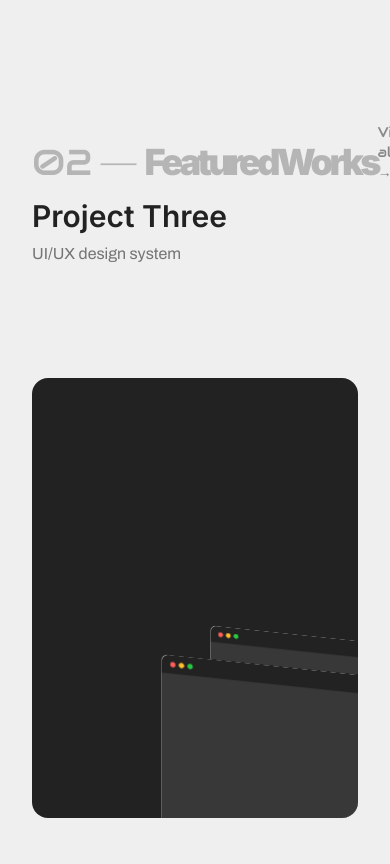
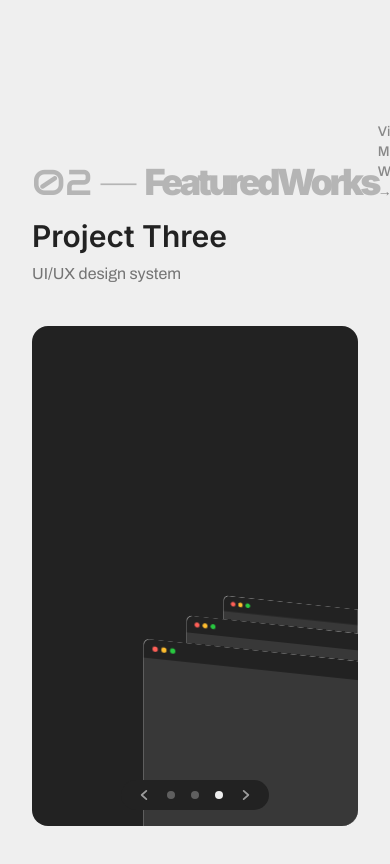
Before and after one commit to mors-codes/portfolio-2026, a Next.js app: page / in a window 390 px wide. Shown: the part 2540-3404 px from the top of the page. Built offline with nearby package versions, Linux system fonts and the light colour scheme; a web font is replaced by a local one.

Commit message:
add prev/next/goto controls, sync dot indicator, remove pauseOnHover

```diff
--- a/src/components/sections/Works.tsx
+++ b/src/components/sections/Works.tsx
@@ -1,7 +1,7 @@
 "use client";
 
-import { useState } from "react";
-import CardSwap, { Card } from "@/components/ui/CardSwap";
+import { useRef, useState } from "react";
+import CardSwap, { Card, type CardSwapHandle } from "@/components/ui/CardSwap";
 
 interface WorkItem {
   title: string;
@@ -17,6 +17,7 @@ const WORKS: WorkItem[] = [
 export default function Works() {
   const [frontIdx, setFrontIdx] = useState(0);
   const active = WORKS[frontIdx];
+  const cardSwapRef = useRef<CardSwapHandle>(null);
 
   return (
     <section className="min-h-screen px-8 py-24 md:px-16">
@@ -28,25 +29,25 @@ export default function Works() {
             FeaturedWorks
           </span>
         </p>
-        <a href="/works" className="font-mono-label text-sm text-ink/50 hover:text-ink">
-          View all →
+        <a href="/works" className="font-sans text-sm font-medium text-ink/50 hover:text-ink">
+          View More Works →
         </a>
       </div>
 
-      <div className="grid gap-12 md:grid-cols-2 md:items-center">
+      <div className="grid -gap-5 md:grid-cols-2 md:items-center">
         <div>
           <h3 className="font-display text-3xl font-semibold">{active.title}</h3>
           <p className="mt-2 font-sans text-base text-ink/60">{active.description}</p>
         </div>
 
-        <div className="relative mx-auto mt-16 h-110 w-full overflow-hidden rounded-2xl bg-ink p-8">
+        <div className="relative mx-auto mt-10 h-125 w-full overflow-hidden rounded-2xl bg-ink p-8">
           <CardSwap
-            width={500}
-            height={350}
+            ref={cardSwapRef}
+            width={520}
+            height={420}
             cardDistance={60}
             verticalDistance={70}
             delay={3000}
-            pauseOnHover={true}
             onFrontChange={setFrontIdx}
           >
             {WORKS.map((work) => (
@@ -62,6 +63,66 @@ export default function Works() {
               </Card>
             ))}
           </CardSwap>
+
+          <div className="absolute bottom-4 left-1/2 z-10 flex -translate-x-1/2 items-center gap-4 rounded-full bg-ink px-4 py-2">
+            <button
+              type="button"
+              aria-label="Previous project"
+              onClick={() => cardSwapRef.current?.prev()}
+              className="text-bg/60 hover:text-bg"
+            >
+              <svg
+                width="14"
+                height="14"
+                viewBox="0 0 24 24"
+                fill="none"
+                xmlns="http://www.w3.org/2000/svg"
+                aria-hidden="true"
+              >
+                <path
+                  d="M16 5L8 12L16 19"
+                  stroke="currentColor"
+                  strokeWidth="3"
+                  strokeLinecap="round"
+                  strokeLinejoin="round"
+                />
+              </svg>
+            </button>
+            {WORKS.map((work, i) => (
+              <button
+                key={work.title}
+                type="button"
+                aria-label={`Show ${work.title}`}
+                onClick={() => cardSwapRef.current?.goTo(i)}
+                className={`h-2 w-2 rounded-full transition-colors ${
+                  frontIdx === i ? "bg-bg" : "bg-bg/30"
+                }`}
+              />
+            ))}
+            <button
+              type="button"
+              aria-label="Next project"
+              onClick={() => cardSwapRef.current?.next()}
+              className="text-bg/60 hover:text-bg"
+            >
+              <svg
+                width="14"
+                height="14"
+                viewBox="0 0 24 24"
+                fill="none"
+                xmlns="http://www.w3.org/2000/svg"
+                aria-hidden="true"
+              >
+                <path
+                  d="M8 5L16 12L8 19"
+                  stroke="currentColor"
+                  strokeWidth="3"
+                  strokeLinecap="round"
+                  strokeLinejoin="round"
+                />
+              </svg>
+            </button>
+          </div>
         </div>
       </div>
     </section>
--- a/src/components/ui/CardSwap.tsx
+++ b/src/components/ui/CardSwap.tsx
@@ -6,6 +6,7 @@ import React, {
   forwardRef,
   isValidElement,
   useEffect,
+  useImperativeHandle,
   useMemo,
   useRef,
   type ReactElement,
@@ -62,7 +63,6 @@ interface CardSwapProps {
   cardDistance?: number;
   verticalDistance?: number;
   delay?: number;
-  pauseOnHover?: boolean;
   onCardClick?: (idx: number) => void;
   onFrontChange?: (idx: number) => void;
   skewAmount?: number;
@@ -70,37 +70,32 @@ interface CardSwapProps {
   children: ReactNode;
 }
 
-const CardSwap = ({
+export interface CardSwapHandle {
+  next: () => void;
+  prev: () => void;
+  goTo: (index: number) => void;
+}
+
+const CardSwap = forwardRef<CardSwapHandle, CardSwapProps>(
+    (
+      {
         width = 500,
         height = 400,
         cardDistance = 60,
         verticalDistance = 70,
         delay = 5000,
-  pauseOnHover = false,
         onCardClick,
         onFrontChange,
         skewAmount = 6,
         easing = "elastic",
         children,
-}: CardSwapProps) => {
+      },
+      ref
+    ) => {
     const config =
       easing === "elastic"
-      ? {
-          ease: "elastic.out(0.6,0.9)",
-          durDrop: 2,
-          durMove: 2,
-          durReturn: 2,
-          promoteOverlap: 0.9,
-          returnDelay: 0.05,
-        }
-      : {
-          ease: "power1.inOut",
-          durDrop: 0.8,
-          durMove: 0.8,
-          durReturn: 0.8,
-          promoteOverlap: 0.45,
-          returnDelay: 0.2,
-        };
+        ? { ease: "elastic.out(0.6,0.9)", duration: 0.9 }
+        : { ease: "power1.inOut", duration: 0.6 };
 
     const childArr = useMemo(
       () => Children.toArray(children) as ReactElement<CardProps>[],
@@ -119,6 +114,7 @@ const CardSwap = ({
     const tlRef = useRef<gsap.core.Timeline | null>(null);
     const intervalRef = useRef<number | undefined>(undefined);
     const container = useRef<HTMLDivElement>(null);
+    const renderOrderRef = useRef<(target: number[]) => void>(() => {});
 
     useEffect(() => {
       const total = refs.length;
@@ -127,94 +123,82 @@ const CardSwap = ({
           placeNow(r.current, makeSlot(i, cardDistance, verticalDistance, total), skewAmount);
         }
       });
-
       onFrontChange?.(order.current[0]);
 
-    const swap = () => {
-      if (order.current.length < 2) return;
-
-      const [front, ...rest] = order.current;
-      const elFront = refs[front].current;
-      if (!elFront) return;
+      const renderOrder = (target: number[]) => {
+        tlRef.current?.kill();
         const tl = gsap.timeline();
         tlRef.current = tl;
 
-      tl.to(elFront, {
-        y: "+=500",
-        duration: config.durDrop,
-        ease: config.ease,
-      });
-
-      tl.addLabel("promote", `-=${config.durDrop * config.promoteOverlap}`);
-      rest.forEach((idx, i) => {
-        const el = refs[idx].current;
+        target.forEach((cardIdx, slotIdx) => {
+          const el = refs[cardIdx].current;
           if (!el) return;
-        const slot = makeSlot(i, cardDistance, verticalDistance, refs.length);
-        tl.set(el, { zIndex: slot.zIndex }, "promote");
+          const slot = makeSlot(slotIdx, cardDistance, verticalDistance, target.length);
+          tl.set(el, { zIndex: slot.zIndex }, 0);
           tl.to(
             el,
             {
               x: slot.x,
               y: slot.y,
               z: slot.z,
-            duration: config.durMove,
+              duration: config.duration,
               ease: config.ease,
             },
-          `promote+=${i * 0.15}`
+            0
           );
         });
 
-      const backSlot = makeSlot(refs.length - 1, cardDistance, verticalDistance, refs.length);
-      tl.addLabel("return", `promote+=${config.durMove * config.returnDelay}`);
-      tl.call(
-        () => {
-          gsap.set(elFront, { zIndex: backSlot.zIndex });
-        },
-        undefined,
-        "return"
-      );
-      tl.to(
-        elFront,
-        {
-          x: backSlot.x,
-          y: backSlot.y,
-          z: backSlot.z,
-          duration: config.durReturn,
-          ease: config.ease,
-        },
-        "return"
-      );
-
         tl.call(() => {
-        order.current = [...rest, front];
-        onFrontChange?.(order.current[0]);
+          order.current = target;
+          onFrontChange?.(target[0]);
         });
       };
 
-    swap();
-    intervalRef.current = window.setInterval(swap, delay);
+      renderOrderRef.current = renderOrder;
 
-    if (pauseOnHover) {
-      const node = container.current;
-      const pause = () => {
-        tlRef.current?.pause();
+      const next = () => {
+        if (order.current.length < 2) return;
+        const [front, ...rest] = order.current;
+        const target = [...rest, front];
+        onFrontChange?.(target[0]);
+        renderOrder(target);
+      };
+
+      intervalRef.current = window.setInterval(next, delay);
+
+      return () => clearInterval(intervalRef.current);
+      // eslint-disable-next-line react-hooks/exhaustive-deps
+    }, [cardDistance, verticalDistance, delay, skewAmount, easing]);
+
+    const stopInterval = () => {
       clearInterval(intervalRef.current);
     };
-      const resume = () => {
-        tlRef.current?.play();
-        intervalRef.current = window.setInterval(swap, delay);
-      };
-      node?.addEventListener("mouseenter", pause);
-      node?.addEventListener("mouseleave", resume);
-      return () => {
-        node?.removeEventListener("mouseenter", pause);
-        node?.removeEventListener("mouseleave", resume);
-        clearInterval(intervalRef.current);
-      };
-    }
-    return () => clearInterval(intervalRef.current);
-    // eslint-disable-next-line react-hooks/exhaustive-deps
-  }, [cardDistance, verticalDistance, delay, pauseOnHover, skewAmount, easing]);
+
+    useImperativeHandle(ref, () => ({
+      next: () => {
+        const [front, ...rest] = order.current;
+        const target = [...rest, front];
+        onFrontChange?.(target[0]);
+        renderOrderRef.current(target);
+        stopInterval();
+      },
+      prev: () => {
+        const back = order.current[order.current.length - 1];
+        const rest = order.current.slice(0, -1);
+        const target = [back, ...rest];
+        onFrontChange?.(target[0]);
+        renderOrderRef.current(target);
+        stopInterval();
+      },
+      goTo: (index: number) => {
+        if (!order.current.includes(index)) return;
+        const rest = order.current.filter((i) => i !== index);
+        const target = [index, ...rest];
+        onFrontChange?.(target[0]);
+        renderOrderRef.current(target);
+        stopInterval();
+      },
+    }));
 
     const rendered = childArr.map((child, i) =>
       isValidElement(child)
@@ -238,6 +222,9 @@ const CardSwap = ({
         {rendered}
       </div>
     );
-};
+  }
+);
+
+CardSwap.displayName = "CardSwap";
 
 export default CardSwap;
```
Lines whose indentation alone changed are shown as unchanged.
